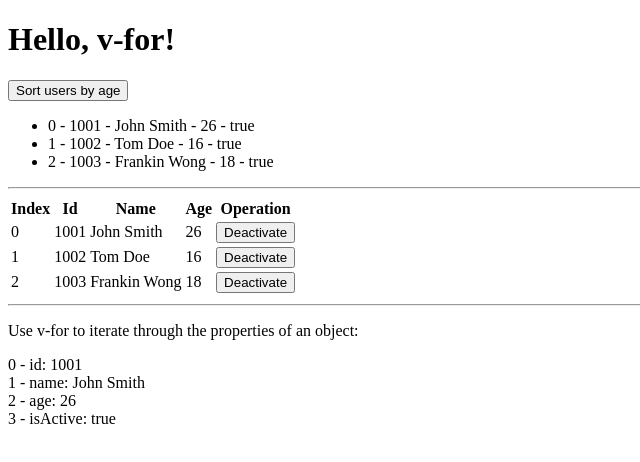
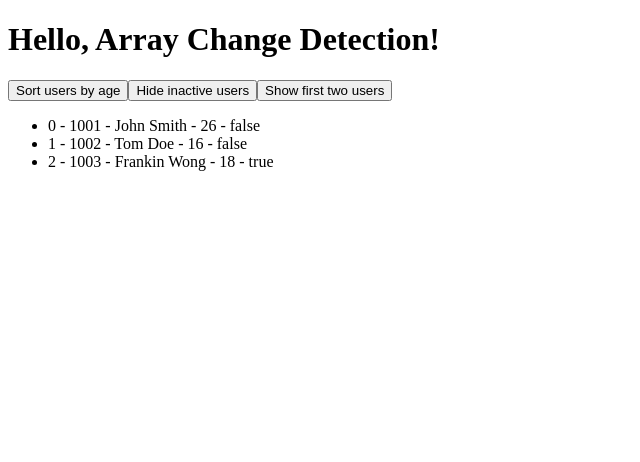
Before and after one commit to kayleewebb/learn-vue-3, a Vue app: page / in a window 1280 px wide. Shown: the top 462 px of the page, without its empty margins (0-640 px from the left). Built offline with nearby package versions, Linux system fonts and the light colour scheme.

Commit message:
array change detection

```diff
--- a/src/App.vue
+++ b/src/App.vue
@@ -1,56 +1,37 @@
 <template>
   <h1>{{ message }}</h1>
   <button @click="sortUsersByAge">Sort users by age</button>
+  <button @click="hideInactiveUsers">Hide inactive users</button>
+  <button @click="showFirstTwoUsers">Show first two users</button>
   <ul>
     <li v-for="(user, index) in users" :key="user.id">
       {{ index }} - {{ user.id }} - {{ user.name }} - {{ user.age }} -
       {{ user.isActive }}
     </li>
   </ul>
-
-  <hr />
-
-  <table>
-    <tr>
-      <th>Index</th>
-      <th>Id</th>
-      <th>Name</th>
-      <th>Age</th>
-      <th>Operation</th>
-    </tr>
-    <tr v-for="(user, index) in users" :key="user.id">
-      <td>{{ index }}</td>
-      <td>{{ user.id }}</td>
-      <td :class="{ inactive: !user.isActive }">{{ user.name }}</td>
-      <td>{{ user.age }}</td>
-      <td>
-        <button @click="user.isActive = !user.isActive">
-          {{ user.isActive ? 'Deactivate' : 'Restore' }}
-        </button>
-      </td>
-    </tr>
-  </table>
-
-  <hr />
-  <p>Use v-for to iterate through the properties of an object:</p>
-  <div v-for="(value, key, index) in users[0]">
-    {{ index }} - {{ key }}: {{ value }}
-  </div>
 </template>
 
 <script setup>
 import { ref } from 'vue'
 
-let message = ref('Hello, v-for!')
+let message = ref('Hello, Array Change Detection!')
 
 const users = ref([
-  { id: 1001, name: 'John Smith', age: 26, isActive: true },
-  { id: 1002, name: 'Tom Doe', age: 16, isActive: true },
+  { id: 1001, name: 'John Smith', age: 26, isActive: false },
+  { id: 1002, name: 'Tom Doe', age: 16, isActive: false },
   { id: 1003, name: 'Frankin Wong', age: 18, isActive: true }
 ])
 
 function sortUsersByAge() {
   users.value.sort((a, b) => a.age - b.age)
+}
+
+function hideInactiveUsers() {
+  users.value = users.value.filter((user) => user.isActive)
+}
+
+function showFirstTwoUsers() {
+  users.value = users.value.slice(0, 2)
 }
 </script>
 
```
